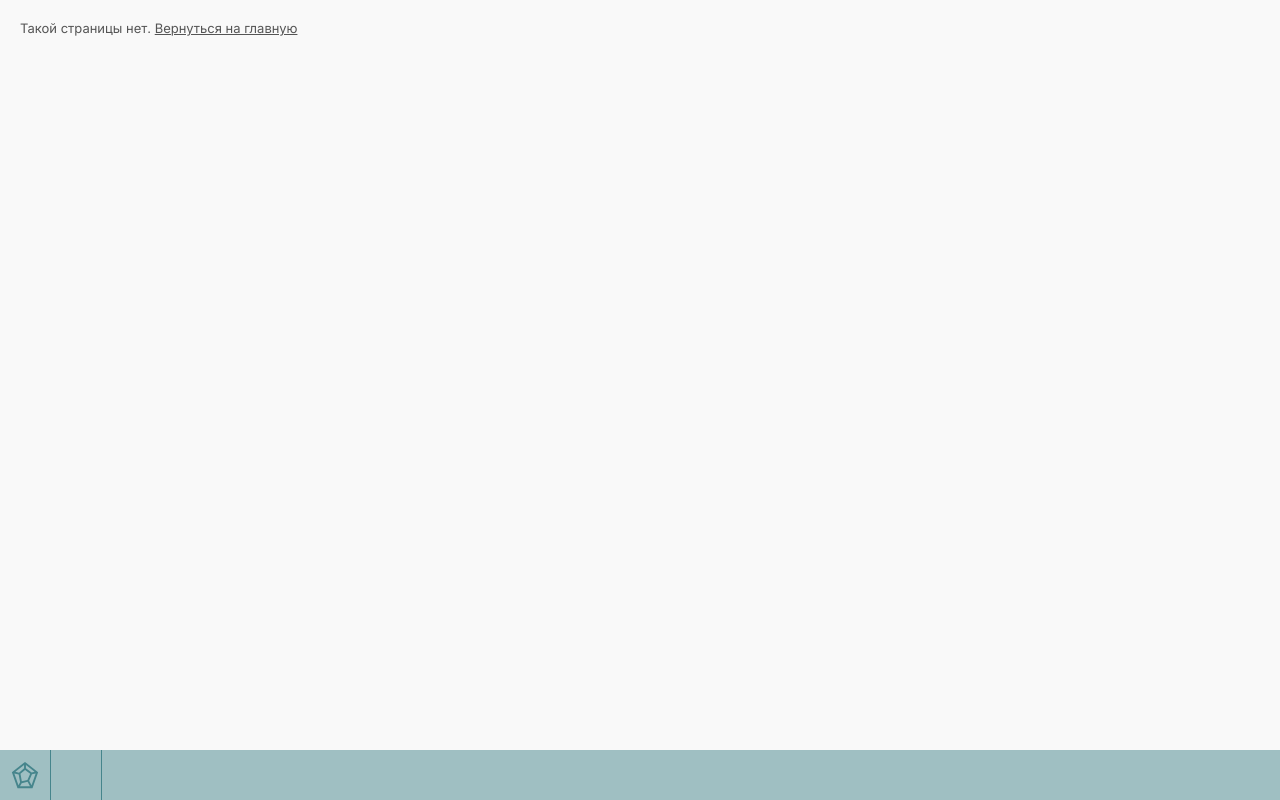
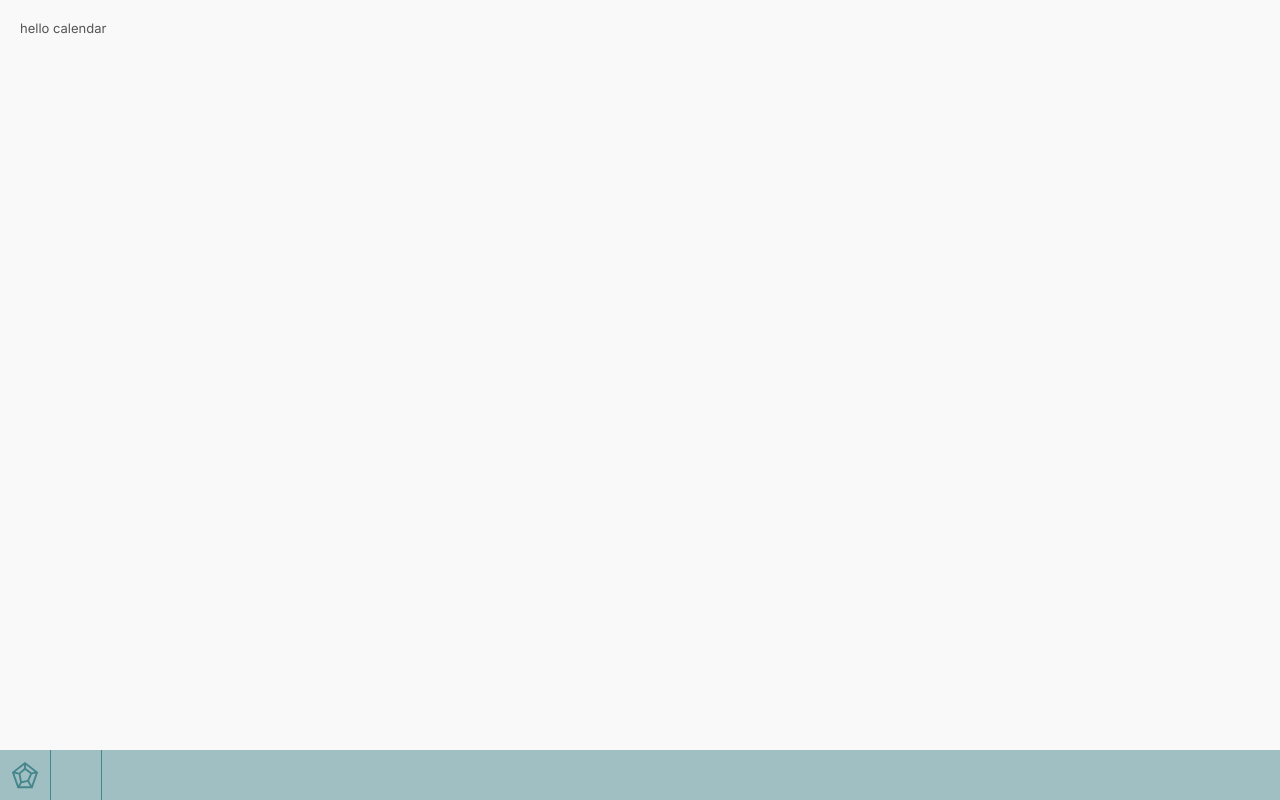
Before and after one commit to pew-rivza/organizer, a React (Create React App) app: page /calendar in a window 1280 px wide. Built offline with nearby package versions, Linux system fonts and the light colour scheme; some icons are missing; what chartjs-plugin-dragdata would draw is missing.

Commit message:
calendar: refactoring after analyzing

```diff
--- /dev/null
+++ b/src/apps/calendar/App.tsx
@@ -0,0 +1,11 @@
+import React from "react";
+
+import "./App.scss";
+
+export const App: React.FC = () => {
+  return (
+    <div data-testid="calendar" className="cr">
+      hello calendar
+    </div>
+  );
+};
--- /dev/null
+++ b/src/apps/calendar/index.ts
@@ -0,0 +1 @@
+export { App as Calendar } from "./App";
--- a/src/const/navigation.tsx
+++ b/src/const/navigation.tsx
@@ -2,6 +2,7 @@ import React from "react";
 import { Link } from "react-router-dom";
 
 import { BalanceWheel } from "apps/balanceWheel";
+import { Calendar } from "apps/calendar";
 import { MedicationTaking } from "apps/medicationTaking";
 import { Navigation } from "types/other";
 
@@ -37,6 +38,13 @@ export const navigation: Navigation = [
     ],
   },
   {
+    icon: "material-symbols:calendar-month-outline-sharp",
+    link: "/calendar",
+    element: <Calendar />,
+    title: "Календарь",
+    inMenu: false,
+  },
+  {
     icon: "material-symbols:home-outline",
     link: "/",
     element: <NotFound />,
@@ -45,11 +53,6 @@ export const navigation: Navigation = [
     inMenu: false,
   },
   { icon: "mdi:wardrobe-outline", link: "/virtual-wardrobe", inMenu: false },
-  {
-    icon: "material-symbols:calendar-month-outline-sharp",
-    link: "/calendar",
-    inMenu: false,
-  },
   {
     icon: "material-symbols:check-box-outline-sharp",
     link: "/check-lists",
```
Also changed, not shown: src/apps/calendar/App.scss (added).
